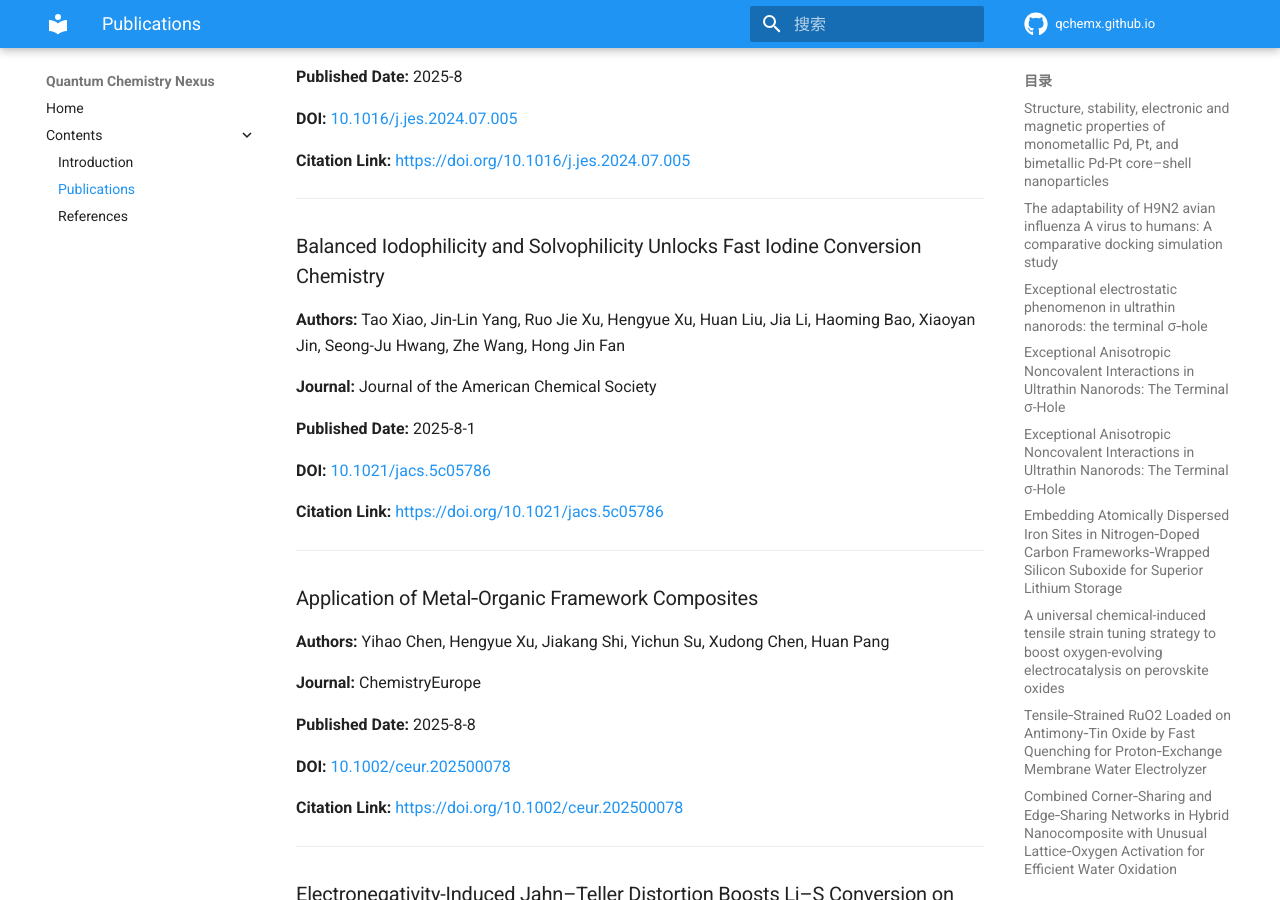
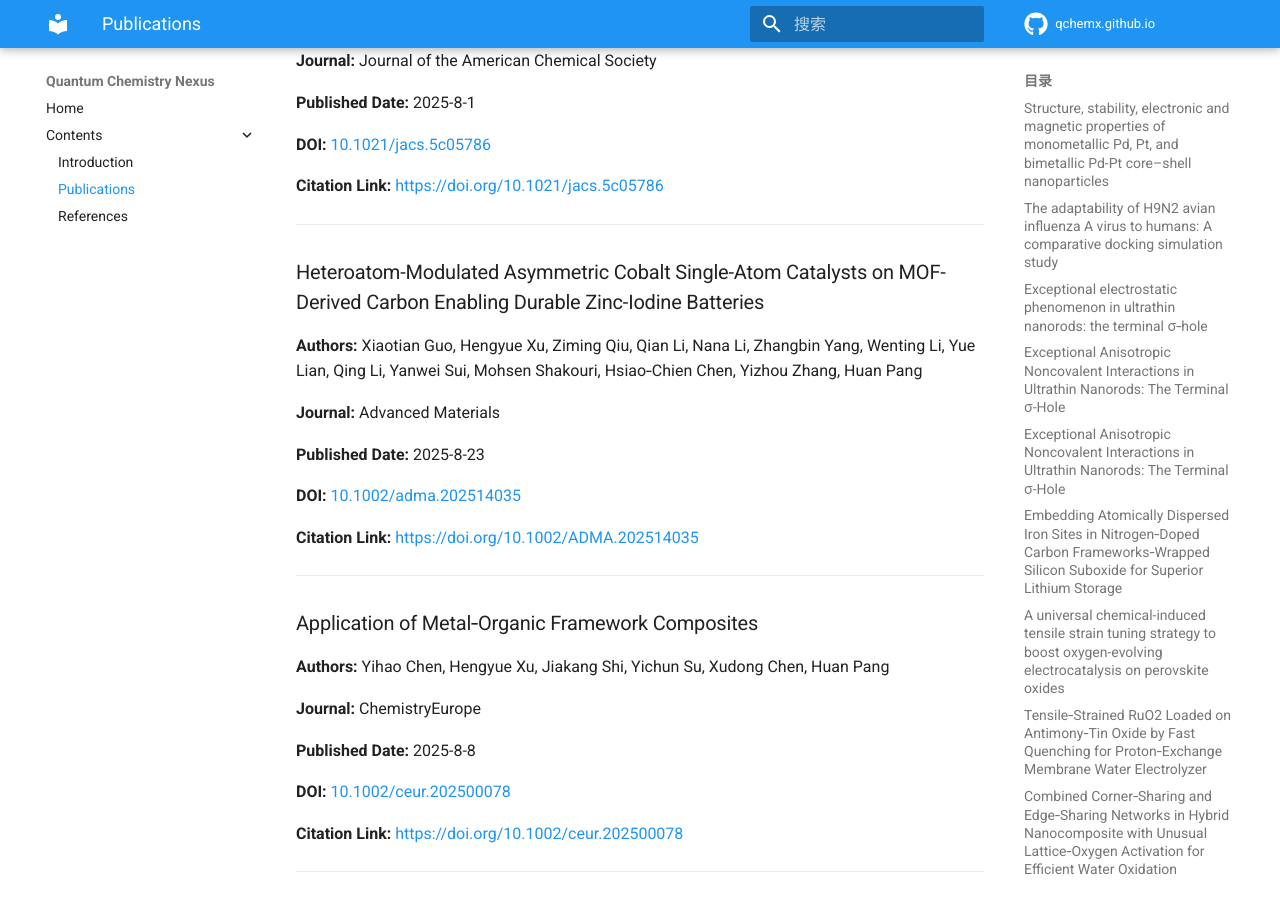
Before and after one commit to QChemX/qchemx.github.io, an MkDocs documentation site: the page built from docs/publications.md, in a window 1280 px wide and 900 px high, scrolled down 28098 px. Built offline with MkDocs 1.6.1 and Material for MkDocs 9.7.7, drawn with Linux system fonts in a browser that asks for light colours; comment, search, counter and statistics services are not loaded; some of the changed text lies outside the part shown.

Commit message:
[orcid sync] Update publications

```diff
--- a/docs/publications.md
+++ b/docs/publications.md
@@ -1287,6 +1271,22 @@ This page was generated automatically.
 
 ---
 
+### Heteroatom-Modulated Asymmetric Cobalt Single-Atom Catalysts on MOF-Derived Carbon Enabling Durable Zinc-Iodine Batteries
+
+**Authors:** Xiaotian Guo, Hengyue Xu, Ziming Qiu, Qian Li, Nana Li, Zhangbin Yang, Wenting Li, Yue Lian, Qing Li, Yanwei Sui, Mohsen Shakouri, Hsiao‐Chien Chen, Yizhou Zhang, Huan Pang
+
+**Journal:** Advanced Materials
+
+**Published Date:** 2025-8-23
+
+**DOI:** [10.1002/adma.202514035](https://doi.org/10.1002/adma.202514035)
+
+**Citation Link:** [https://doi.org/10.1002/ADMA.202514035](https://doi.org/10.1002/ADMA.202514035)
+
+
+
+---
+
 ### Application of Metal‐Organic Framework Composites
 
 **Authors:** Yihao Chen, Hengyue Xu, Jiakang Shi, Yichun Su, Xudong Chen, Huan Pang
```
Also changed, not shown: other parts of docs/publications.md (+1 -17 lines).
